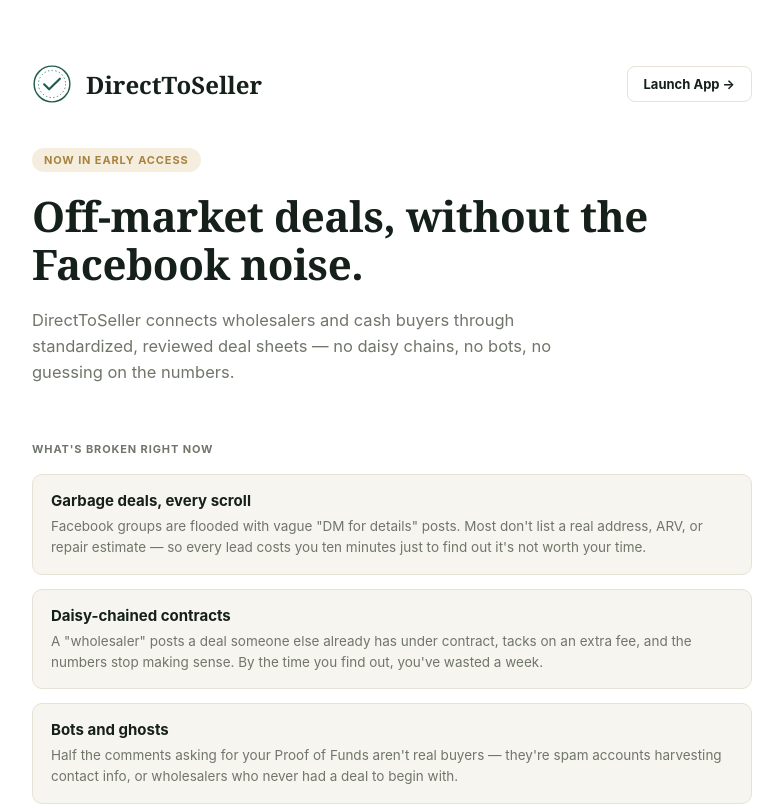
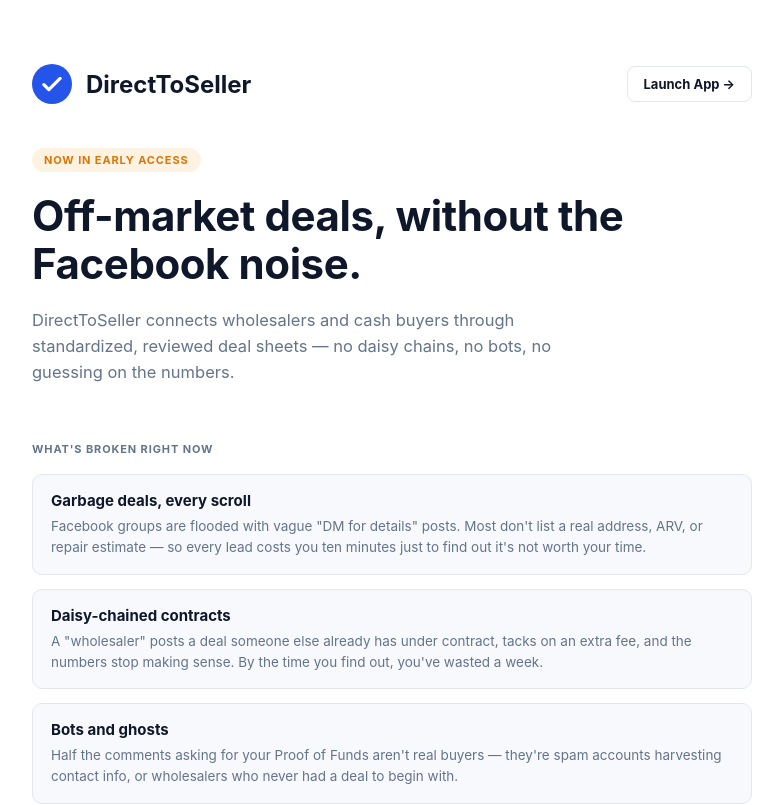
Before and after one commit to k3n652/direct-to-seller, a React (Vite) app: page / in a window 1280 px wide. Shown: the top 805 px of the page, without its empty margins (248-1031 px from the left). Built offline with nearby package versions, Linux system fonts and the light colour scheme.

Commit message:
Update Landing.jsx

```diff
--- a/src/Landing.jsx
+++ b/src/Landing.jsx
@@ -1,33 +1,25 @@
 const PAL = {
   bg: "#FFFFFF",
-  paper: "#F7F5EF",
-  paperBorder: "#E6E2D6",
-  ink: "#15201B",
-  muted: "#70766A",
-  emerald: "#1F5C4D",
-  emeraldDark: "#163F35",
-  emeraldTint: "#E9F1ED",
-  gold: "#A8823F",
-  goldTint: "#F5EEDF",
+  paper: "#F8F9FC",
+  paperBorder: "#E3E6EC",
+  ink: "#0F172A",
+  muted: "#64748B",
+  emerald: "#2554EB",
+  emeraldDark: "#1741B8",
+  emeraldTint: "#EAF0FF",
+  gold: "#D97706",
+  goldTint: "#FEF3E2",
 };
 
-const SERIF = "'Iowan Old Style', 'Source Serif Pro', Georgia, 'Times New Roman', serif";
 const SANS = "'Inter', -apple-system, system-ui, sans-serif";
+const SERIF = SANS;
 
 function Seal({ size = 40, status = "verified", color }) {
   const c = color || (status === "verified" ? PAL.emerald : PAL.gold);
   return (
-    <svg width={size} height={size} viewBox="0 0 56 56" style={{ flexShrink: 0 }}>
-      <circle cx="28" cy="28" r="25" fill="none" stroke={c} strokeWidth="2" />
-      <circle cx="28" cy="28" r="19" fill="none" stroke={c} strokeWidth="1" strokeDasharray="2 3.2" />
-      {status === "verified" ? (
-        <path d="M17 28.5l7 7 15-15" fill="none" stroke={c} strokeWidth="3" strokeLinecap="round" strokeLinejoin="round" />
-      ) : (
-        <g stroke={c} strokeWidth="2.4" strokeLinecap="round">
-          <line x1="28" y1="28" x2="28" y2="17" />
-          <line x1="28" y1="28" x2="35" y2="32" />
-        </g>
-      )}
+    <svg width={size} height={size} viewBox="0 0 32 32" style={{ flexShrink: 0 }}>
+      <circle cx="16" cy="16" r="16" fill={c} />
+      <path d="M9.5 16.5l4 4 9-9" fill="none" stroke="#fff" strokeWidth="2.6" strokeLinecap="round" strokeLinejoin="round" />
     </svg>
   );
 }
@@ -146,7 +138,7 @@
           </div>
 
           <iframe
-            src="https://tally.so/r/5BODXd?transparentBackground=1"
+            src="https://tally.so/r/5BODXd?"
             width="100%"
             height="220"
             frameBorder="0"
```
